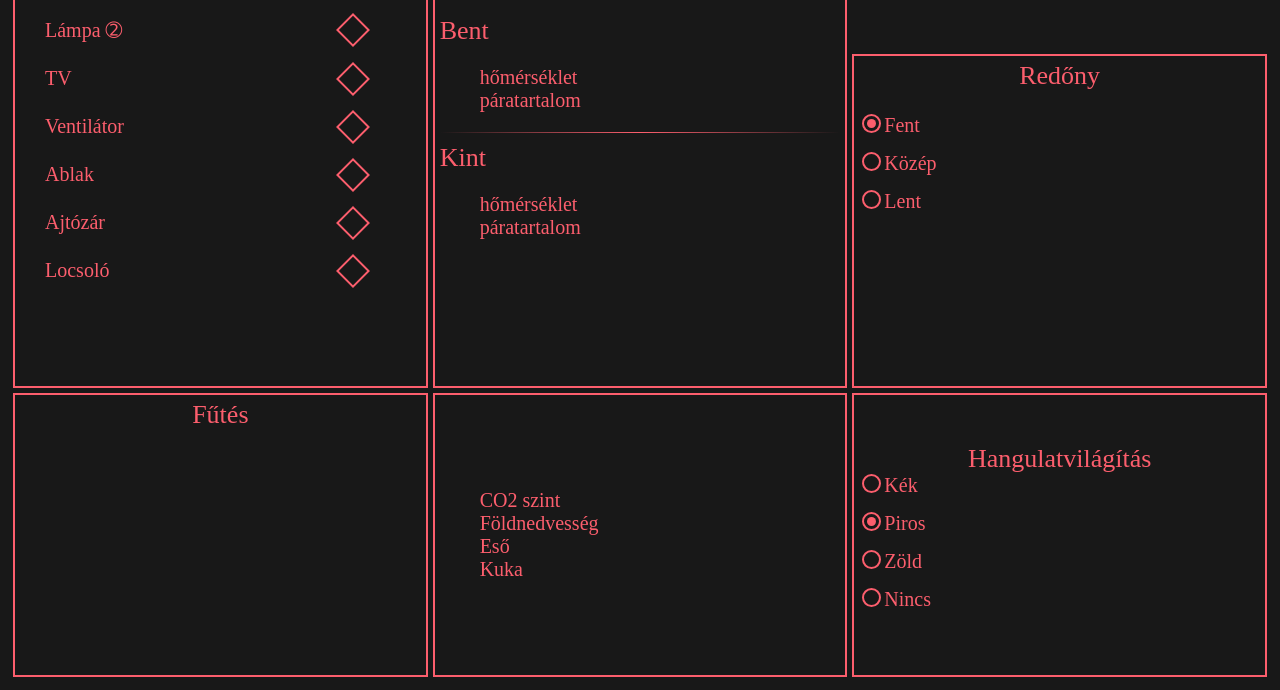
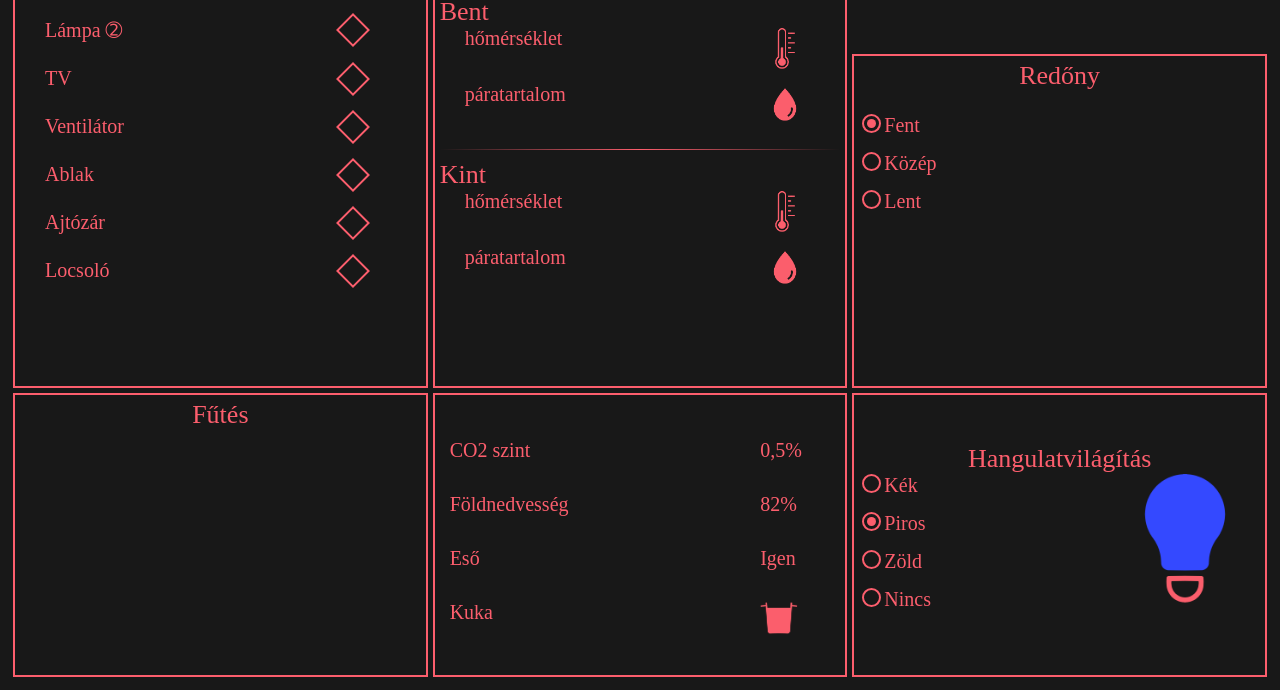
Before and after one commit to Benceking24/Smartroom, a plain HTML site: page pages/index.html in a window 1280 px wide. Shown: the part 126-816 px from the top of the page. Drawn offline with Linux system fonts and the light colour scheme.

Commit message:
kép, rendezés
képek beszúrása, elrendezés

```diff
--- a/pages/index.html
+++ b/pages/index.html
@@ -49,16 +49,25 @@
 			</td>
 			<td class="keret" rowspan="2">
 				<a style="font-size:26px">Bent</a>
-				<ul>
-					<li>hőmérséklet
-					<li>páratartalom
-				</ul>
+				<br>
+				<label class="adatok2">hőmérséklet
+				<span class="adat"><img src="hom.png"class="icon" alt="hőm"></span>
+				</label>
+				<br>
+				<label class="adatok2">páratartalom
+				<span class="adat"><img src="para.png" class="icon"alt="pára"></span>
+				</label>
+				<br>
 				<hr>
 				<a style="font-size:26px">Kint</a>
-				<ul>
-					<li>hőmérséklet
-					<li>páratartalom
-				</ul>
+				<br>
+				<label class="adatok2">hőmérséklet
+				<span class="adat"><img src="hom.png"class="icon" alt="hőm"></span>
+				</label>
+				<br>
+				<label class="adatok2">páratartalom
+				<span class="adat"><img src="para.png" class="icon" alt="pára"></span>
+				</label>
 			</td>
 			<td style="vertical-align:top" class="logo" >
 				 <img src="logo.png" id="logo">
@@ -92,16 +101,27 @@
 				<div class="cim">Fűtés</div>
 			</td>
 			<td class="keret" >
-				<ul>
-					<li>CO2 szint
-					<li>Földnedvesség
-					<li>Eső
-					<li>Kuka
-				</ul>
+				<label class="adatok">CO2 szint
+					<span class="adat">0,5%</span>
+				</label>
+				<br>
+				<label class="adatok">Földnedvesség
+				<span class="adat">82%</span>
+				</label>
+				<br>
+				<label class="adatok">Eső
+				<span class="adat">Igen</span>
+				</label>
+				<br>
+				<label class="adatok">Kuka
+				<span class="adat"><img src="k_tele.png" id="kuka" alt="tele"></span>
+				</label>
+
 
 			</td>
 			<td class="keret" >
 				<div class="cim">Hangulatvilágítás</div>
+				<img id="hangulat" src="kek.png"  alt="kek">
 				<label class="container">Kék
 					<input type="radio" name="color" value="blue">
 					<span class="checkmark"></span>
--- a/pages/style.css
+++ b/pages/style.css
@@ -65,13 +65,43 @@ table{
 	height: 100vh;
 	border-spacing: 5px;
 }
+#hangulat{
+	float: right;
+	width: 150px;
 
+}
 #logo{
 	float: right;
 	width: 200px;
 }
-#adatok{
-	height : 30vh;
+
+.icon{
+	width: 50px;
+}
+
+#kuka{
+	height: 35px;
+}
+
+
+.adat{
+	display: block;
+	position: absolute;
+	top: 0;
+	left: 80%;
+
+}
+.adatok2{
+	display: block;
+	position: relative;
+	padding-left: 25px;
+	margin-bottom: 10px;
+}
+.adatok{
+	display: block;
+	position: relative;
+	padding-left: 10px;
+	margin-bottom: 8px;
 }
 .logo{
 	vertical-align: top;
```
Also changed, not shown: pages/hom.png (added), pages/k_tele.png (added), pages/k_ures.png (added), pages/kek.png (added), pages/nincs.png (added), pages/para.png (added), pages/piros.png (added), pages/zold.png (added).
